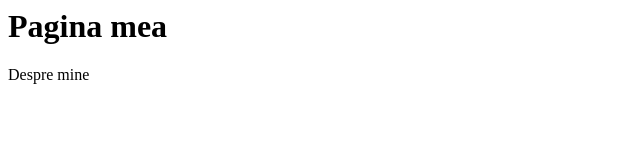
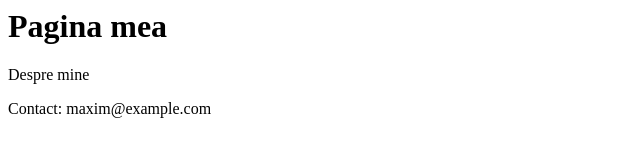
Before and after one commit to popovmaxim-netizen/pagina-personala, a plain HTML site: page index.html in a window 1280 px wide. Shown: the whole page, without its empty margins (0-640 px from the left). Drawn offline with Linux system fonts and the light colour scheme.

Commit message:
Adauga contact

```diff
--- a/index.html
+++ b/index.html
@@ -1,2 +1,3 @@
 <h1>Pagina mea</h1>
 <p>Despre mine</p>
+<p>Contact: maxim@example.com</p>
```
